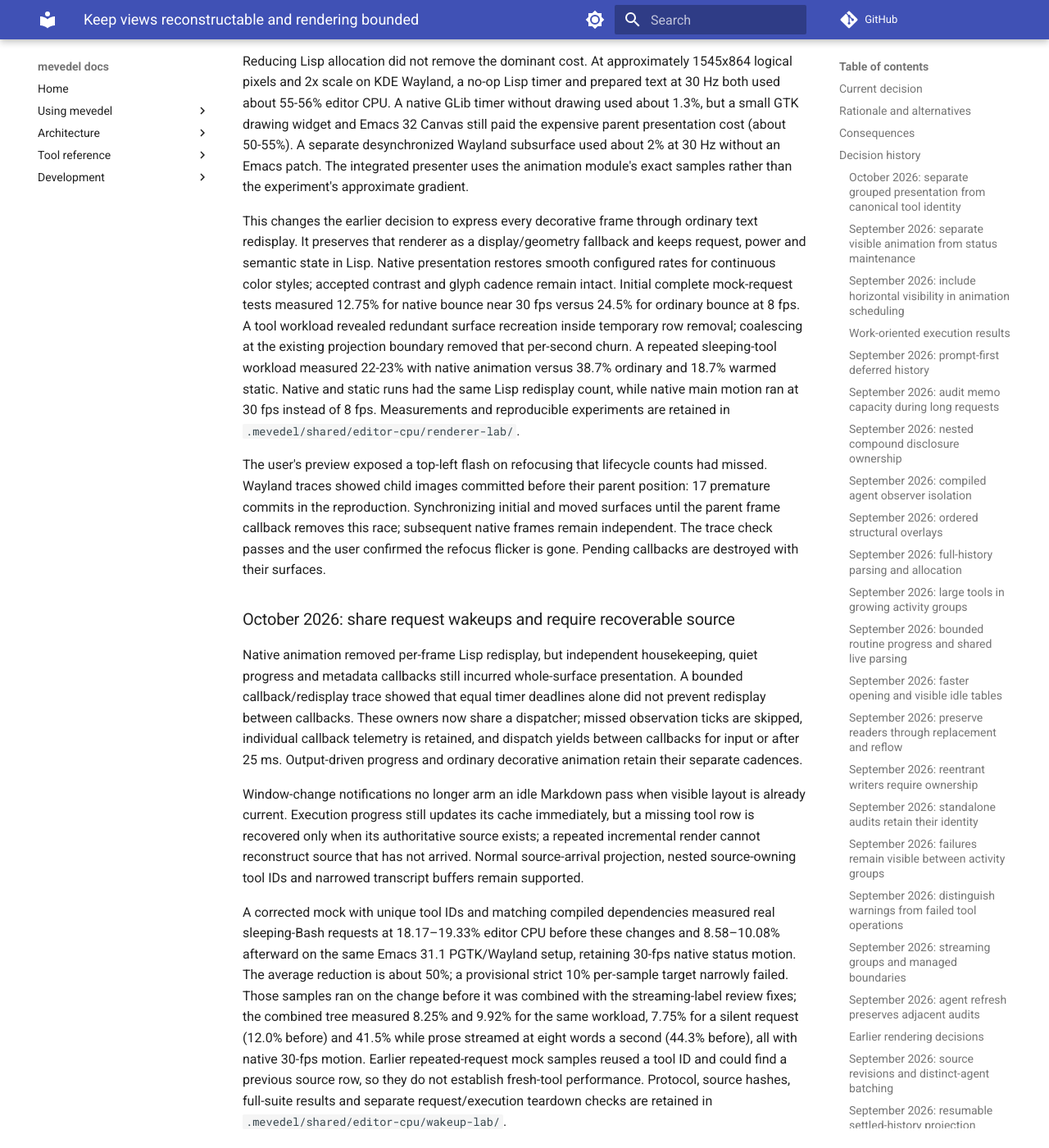
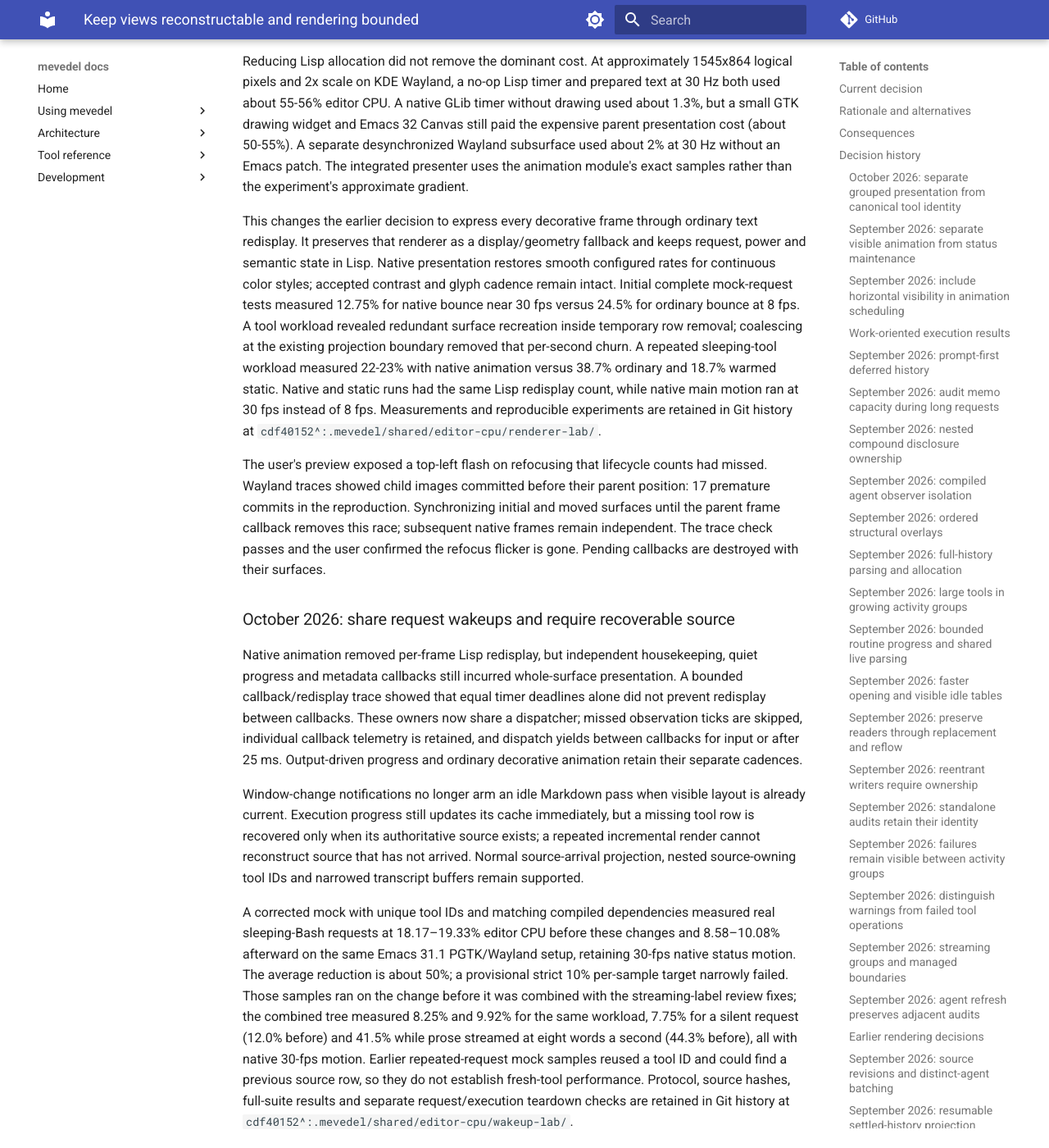
Before and after one commit to FrauH0lle/mevedel, an MkDocs documentation site: the page built from docs/adr/0119-keep-views-reconstructable-and-rendering-bounded.md, in a window 1280 px wide and 1400 px high, scrolled down 27454 px. Shown: the whole window at 82% size. Built offline with MkDocs 1.6.1 and Material for MkDocs 9.7.7, drawn with Linux system fonts in a browser that asks for light colours; comment, search, counter and statistics services are not loaded.

Commit message:
fix(eval): Print shared structure once and keep busy checks boolean
Live Eval of an expression returning a running request drove Emacs to
26.7 GB and the kernel killed it.  The value printed with plain %S, which
expands shared structure again at every reference; the same request prints
in 1 MB with print-circle.  The shared-note busy check returned that request
instead of t, which is how it reached the printer.

* mevedel-tool-exec.el (mevedel-tool-exec--eval-format-result)
(mevedel-tool-exec--eval-format-error)
(mevedel-tool-exec--eval-batch-script): Bind print-circle.
* mevedel-memory-notes.el (mevedel-memory-notes-workspace-busy-p):
Return a boolean; skip sessions whose workspace has no root.
* mevedel-memory-proposal.el (mevedel-memory-proposal-parse): Untabify.
* prompts/tools/eval.md: Describe the #N= notation.
* docs/adr/0119-keep-views-reconstructable-and-rendering-bounded.md:
Point the removed lab references at Git history.
* test/test-mevedel-tool-exec.el (mevedel-tool-exec--eval):
* test/test-mevedel-memory-notes.el
(mevedel-memory-notes-workspace-busy-p): Cover both.

```diff
--- a/docs/adr/0119-keep-views-reconstructable-and-rendering-bounded.md
+++ b/docs/adr/0119-keep-views-reconstructable-and-rendering-bounded.md
@@ -1253,7 +1253,7 @@
 versus 38.7% ordinary and 18.7% warmed static. Native and static runs had the
 same Lisp redisplay count, while native main motion ran at 30 fps instead of
 8 fps. Measurements and reproducible experiments are retained in
-`.mevedel/shared/editor-cpu/renderer-lab/`.
+Git history at `cdf40152^:.mevedel/shared/editor-cpu/renderer-lab/`.
 
 The user's preview exposed a top-left flash on refocusing that lifecycle counts
 had missed. Wayland traces showed child images committed before their parent
@@ -1292,7 +1292,7 @@
 reused a tool ID and could find a previous source row, so they do not establish
 fresh-tool performance. Protocol, source hashes, full-suite results and separate
 request/execution teardown checks are retained in
-`.mevedel/shared/editor-cpu/wakeup-lab/`.
+Git history at `cdf40152^:.mevedel/shared/editor-cpu/wakeup-lab/`.
 
 ### October 2026: pace streamed reads
 
```
Also changed, not shown: prompts/tools/eval.md (+2 -1 lines), 5 other files.
